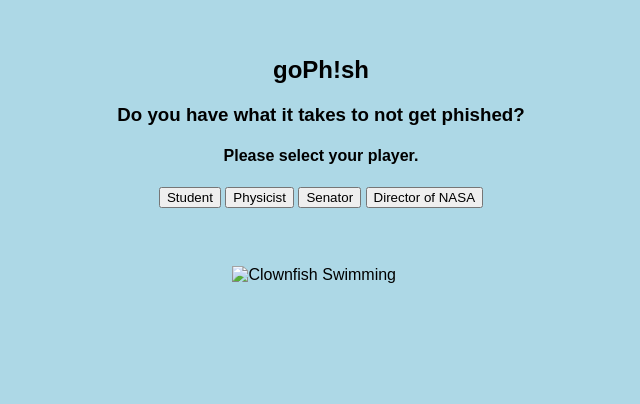
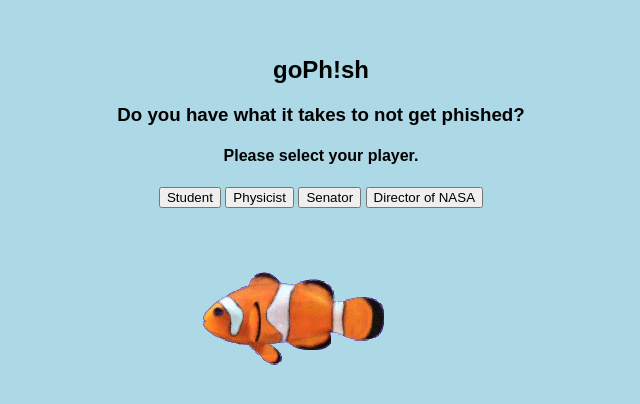
Before and after one commit to C0NG13/go, a plain HTML site: page index.html in a window 1280 px wide. Shown: the part 134-538 px from the top of the page, without its empty margins (319-959 px from the left). Drawn offline with Linux system fonts and the light colour scheme.

Commit message:
Update index.html

```diff
--- a/index.html
+++ b/index.html
@@ -40,7 +40,7 @@
     <br><br><br><br><br><br><br><br><br>
 
     <!-- Swimming fish image -->
-    <img src="main/clownfish-swimming.gif" alt="Clownfish Swimming" class="swimming-fish">
+    <img src="clownfish-swimming.gif" alt="Clownfish Swimming" class="swimming-fish">
 
     <div class="center-text">
         <h2>goPh!sh</h2>
```
